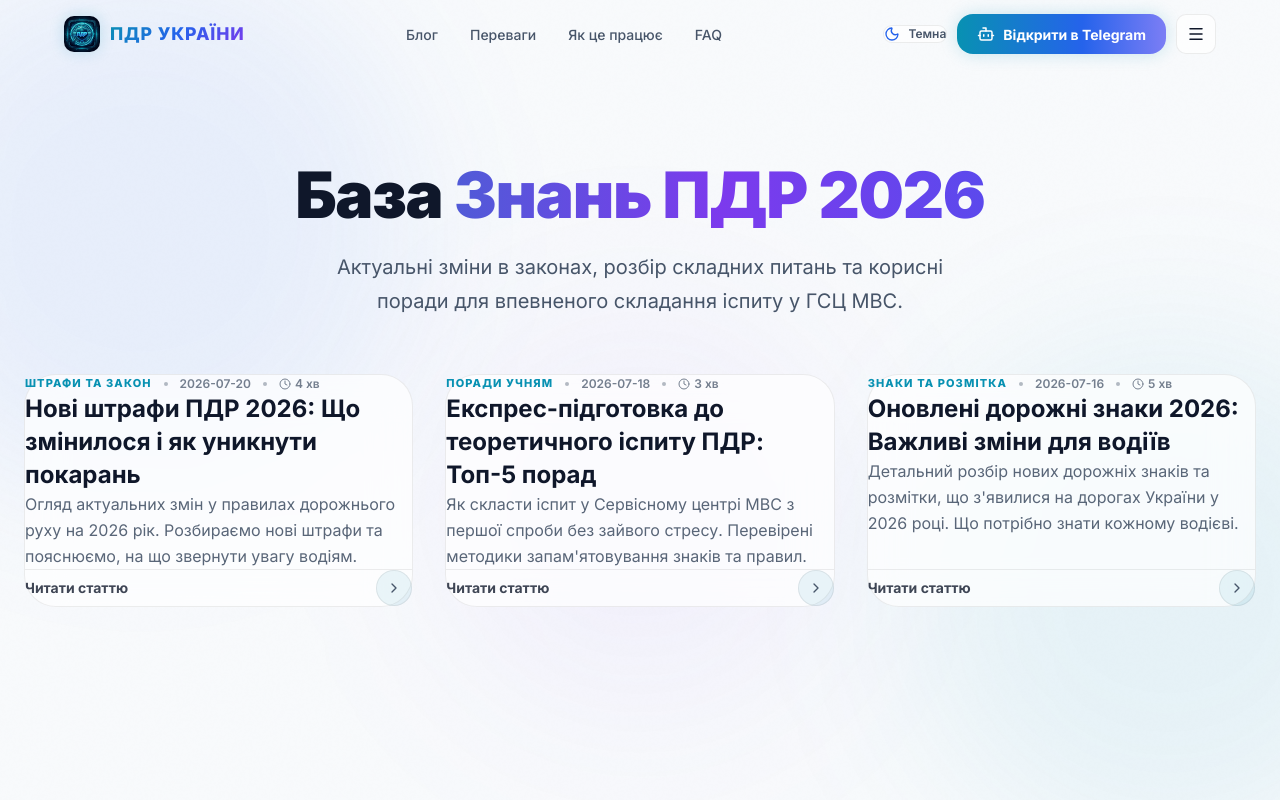
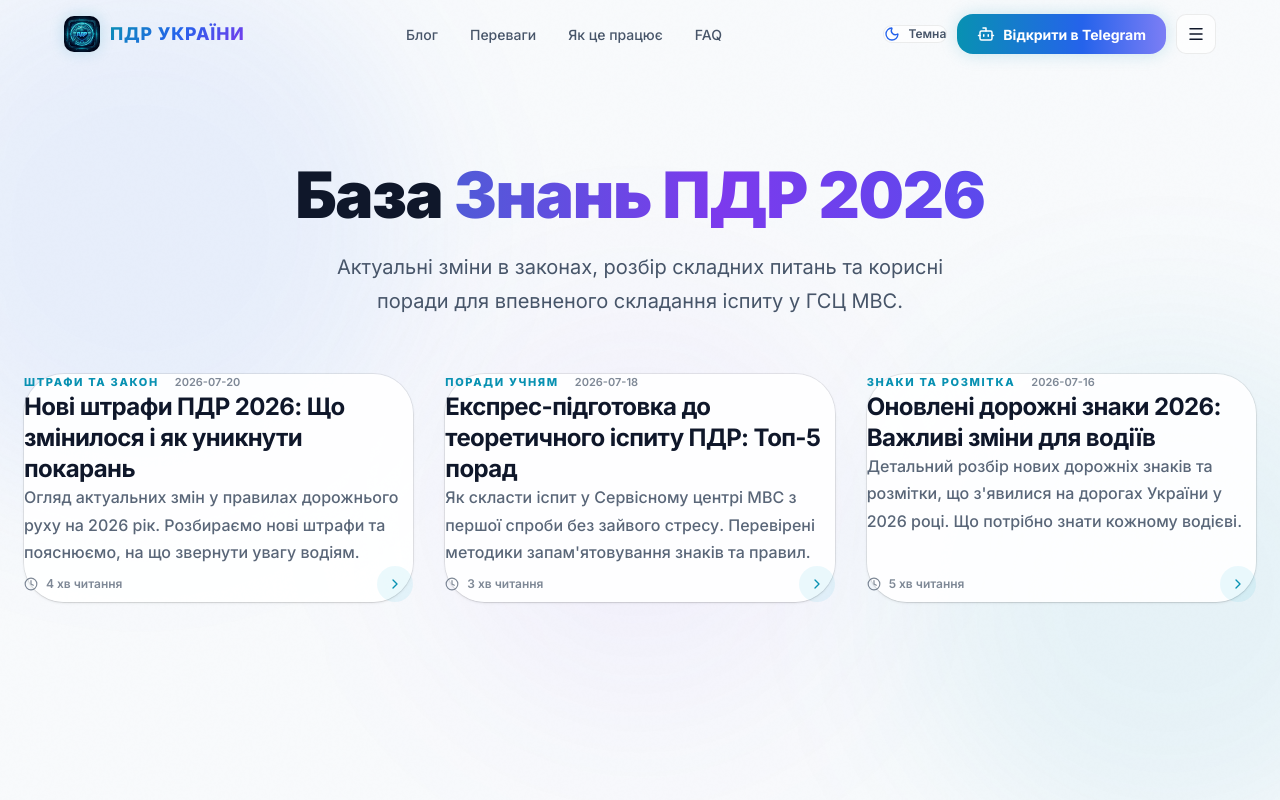
Before and after one commit to serjtlgram/pdr-landing, a Next.js app: page /blog in a window 1280 px wide. Built offline with nearby package versions, Linux system fonts and the light colour scheme.

Commit message:
Complete Apple-style redesign of blog cards: clean typography, elegant padding, soft borders, and minimalist action button

```diff
--- a/src/app/blog/page.tsx
+++ b/src/app/blog/page.tsx
@@ -32,38 +32,41 @@ export default function BlogIndex() {
           {posts.map((post, idx) => (
             <article
               key={post.slug}
-              className="glass-card rounded-[2rem] p-8 md:p-10 border border-[var(--border-color)] hover:border-[var(--accent-cyan)] transition-all duration-300 group hover:-translate-y-2 hover:shadow-[0_15px_40px_rgba(6,182,212,0.12)] flex flex-col relative"
+              className="group relative flex flex-col items-start justify-between rounded-[2.5rem] bg-[var(--bg-card)] p-8 md:p-10 shadow-sm ring-1 ring-[var(--border-color)] transition-all duration-300 hover:-translate-y-1 hover:shadow-xl hover:ring-[var(--accent-cyan)]"
             >
-              {/* Premium Top Metadata Row */}
-              <div className="flex items-center gap-3 mb-5">
-                <span className="text-[var(--accent-cyan)] text-[11px] font-extrabold uppercase tracking-widest">{post.category}</span>
-                <span className="w-1 h-1 rounded-full bg-[var(--text-secondary)] opacity-40"></span>
-                <span className="text-xs font-semibold text-[var(--text-secondary)] opacity-75">{post.date}</span>
-                <span className="w-1 h-1 rounded-full bg-[var(--text-secondary)] opacity-40"></span>
-                <span className="flex items-center gap-1 text-xs font-semibold text-[var(--text-secondary)] opacity-75">
-                  <Clock size={12} /> {post.readTime}
+              <div className="flex-1 w-full relative z-10 pointer-events-none">
+                {/* Meta Row */}
+                <div className="flex items-center gap-x-4 text-[11px] mb-5">
+                  <span className="font-extrabold text-[var(--accent-cyan)] uppercase tracking-[0.15em]">
+                    {post.category}
+                  </span>
+                  <span className="text-[var(--text-secondary)] font-semibold opacity-70">
+                    {post.date}
                   </span>
                 </div>
 
                 {/* Title */}
-              <h2 className="text-2xl font-bold text-theme-primary mb-4 leading-snug group-hover:text-[var(--accent-cyan)] transition-colors">
-                <Link href={`/${post.slug}`} className="before:absolute before:inset-0 focus:outline-none">
+                <h2 className="text-[1.35rem] md:text-2xl font-bold text-[var(--text-primary)] mb-4 leading-[1.3] tracking-tight group-hover:text-[var(--accent-cyan)] transition-colors pointer-events-auto">
+                  <Link href={`/${post.slug}`} className="focus:outline-none">
+                    <span className="absolute inset-0 z-0" aria-hidden="true" />
                     {post.title}
                   </Link>
                 </h2>
 
                 {/* Excerpt */}
-              <p className="text-theme-secondary text-base leading-relaxed mb-10 flex-grow opacity-90">
+                <p className="text-[0.95rem] md:text-base leading-[1.7] text-[var(--text-secondary)] line-clamp-3 opacity-90 font-medium">
                   {post.description}
                 </p>
+              </div>
 
-              {/* Elegant Action Row */}
-              <div className="mt-auto pt-6 border-t border-[var(--border-color)] flex items-center justify-between">
-                <span className="text-sm font-bold text-[var(--text-primary)] opacity-80 group-hover:text-[var(--accent-cyan)] transition-colors">
-                  Читати статтю
-                </span>
-                <div className="w-9 h-9 rounded-full bg-[var(--badge-bg)] border border-[var(--border-color)] flex items-center justify-center group-hover:border-[var(--accent-cyan)] group-hover:bg-[rgba(6,182,212,0.1)] transition-all duration-300">
-                  <ChevronRight size={16} className="text-[var(--text-secondary)] group-hover:text-[var(--accent-cyan)] group-hover:translate-x-0.5 transition-all" />
+              {/* Bottom Action */}
+              <div className="mt-8 flex items-center justify-between w-full relative z-10 pointer-events-none">
+                <div className="flex items-center gap-2 text-xs font-semibold text-[var(--text-secondary)] opacity-70">
+                  <Clock size={14} />
+                  {post.readTime} читання
+                </div>
+                <div className="flex h-9 w-9 items-center justify-center rounded-full bg-[rgba(6,182,212,0.08)] text-[var(--accent-cyan)] transition-all duration-300 group-hover:bg-[rgba(6,182,212,0.15)] group-hover:scale-110">
+                  <ChevronRight size={16} className="transition-transform duration-300 group-hover:translate-x-0.5" />
                 </div>
               </div>
             </article>
```
Lines whose indentation alone changed are shown as unchanged.
